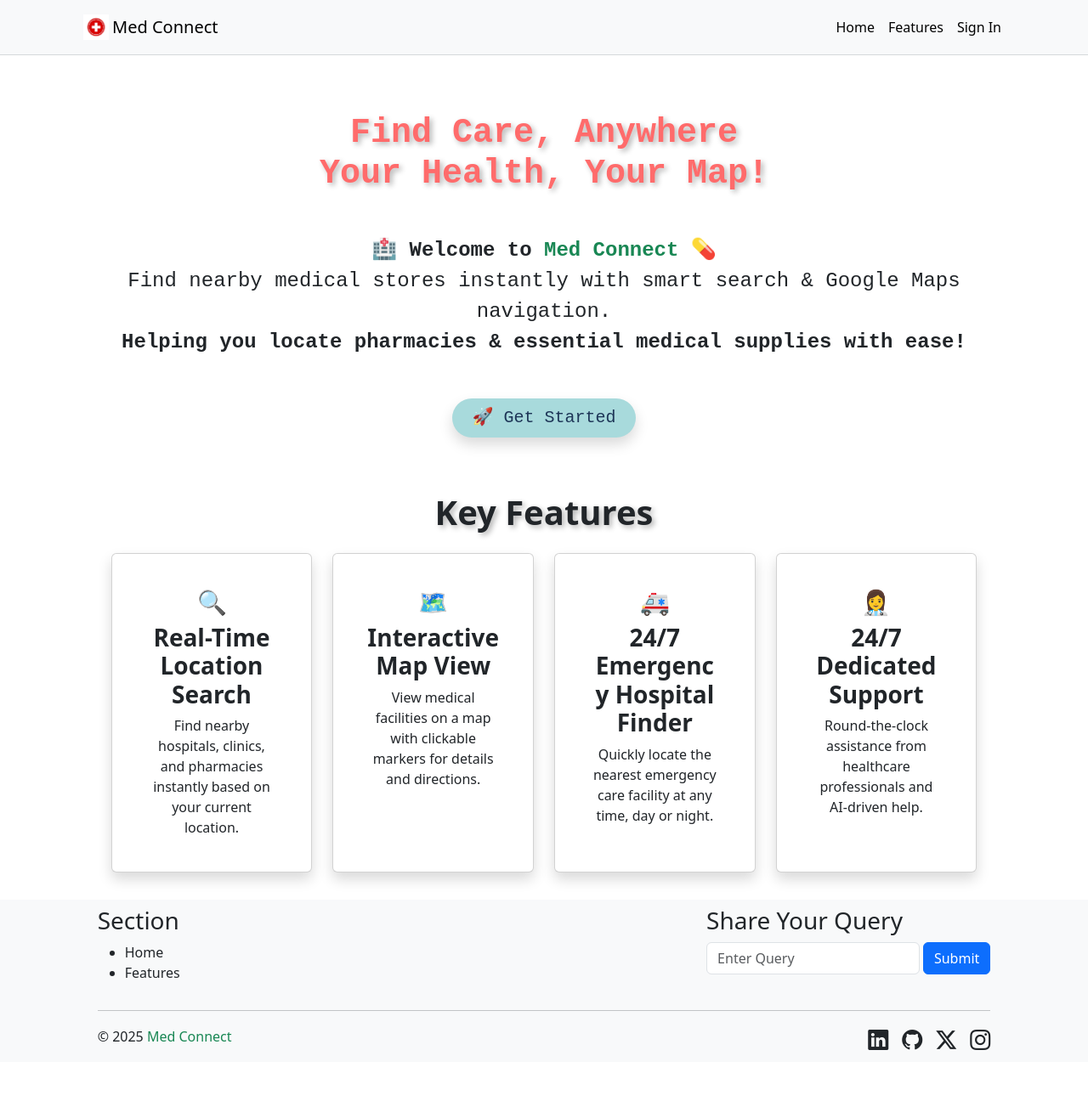
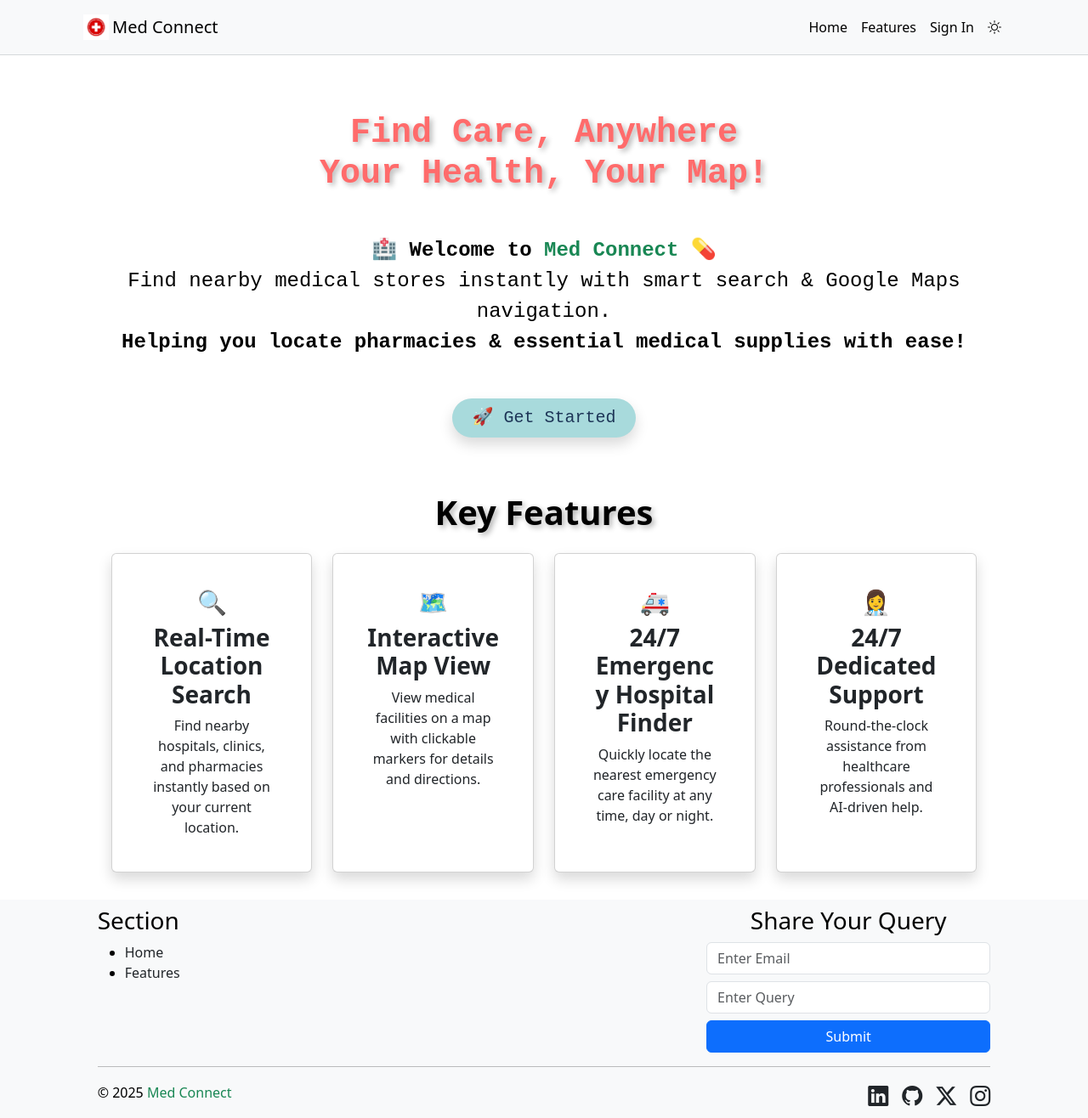
Before and after one commit to ruturajjadhav07/Med-Connect, a React (Vite) app: page / in a window 1280 px wide. Shown: the whole page at 85% size. Before the commit the page ends 1250 px from the top, so only its background shows below. Built offline with nearby package versions, Linux system fonts and the light colour scheme.

Commit message:
footer form

```diff
--- a/package.json
+++ b/package.json
@@ -11,6 +11,7 @@
   },
   "dependencies": {
     "@react-google-maps/api": "^2.20.6",
+    "@supabase/supabase-js": "^2.48.1",
     "bootstrap": "^5.3.3",
     "bootstrap-icons": "^1.11.3",
     "react": "^19.0.0",
--- a/src/Components/Features.jsx
+++ b/src/Components/Features.jsx
@@ -1,6 +1,7 @@
 import React from "react";
 import "bootstrap/dist/css/bootstrap.min.css";
 import Footer from "./Footer";
+
 const Features = () => {
   return (
     <div>
@@ -15,7 +16,7 @@ const Features = () => {
           Key Features
         </h1>
         <div className="row g-4">
-          <div className="col-sm-12  col-md-3 ">
+          <div className="col-sm-12 col-md-6 col-lg-3">
             <div className="card shadow p-4 h-100">
               <div className="card-body text-center">
                 <h3>🔍</h3>
@@ -29,7 +30,7 @@ const Features = () => {
               </div>
             </div>
           </div>
-          <div className="col-sm-12 col-md-3 ">
+          <div className="col-sm-12 col-md-6 col-lg-3">
             <div className="card shadow p-4 h-100">
               <div className="card-body text-center">
                 <h3>🗺️</h3>
@@ -41,7 +42,7 @@ const Features = () => {
               </div>
             </div>
           </div>
-          <div className="col-sm-12 col-md-3">
+          <div className="col-sm-12 col-md-6 col-lg-3">
             <div className="card shadow p-4 h-100">
               <div className="card-body text-center">
                 <h3>🚑</h3>
@@ -55,7 +56,7 @@ const Features = () => {
               </div>
             </div>
           </div>
-          <div className="col-sm-12 col-md-3">
+          <div className="col-sm-12 col-md-6 col-lg-3">
             <div className="card shadow p-4 h-100">
               <div className="card-body text-center">
                 <h3>👩‍⚕️</h3>
--- a/src/Components/Footer.jsx
+++ b/src/Components/Footer.jsx
@@ -1,9 +1,31 @@
-import React from "react";
+import React, { useState } from "react";
 import "bootstrap/dist/css/bootstrap.min.css";
 import "bootstrap-icons/font/bootstrap-icons.css";
+import supabase from "../Config/SupabaseCon";
 
 const Footer = () => {
+  const [form, setForm] = useState({ email: "", query: "" });
+
+  const submit = async () => {
+    if (!form.email || !form.query) {
+      alert("empty query cannot submitted");
+      return;
+    }
+
+    const { data, error } = await supabase
+      .from("userquery")
+      .insert([{ email: form.email, query: form.query }]);
+
+    if (error) {
+      alert("Something went wrong");
+    } else {
+
+      alert("Submitted Successfully");
+      setForm({ email: "", query: "" });
+    }
+  };
   const year = new Date().getFullYear();
+
   return (
     <div className="bg-light mt-2">
       <footer className="container col-md-10 p-2">
@@ -30,14 +52,27 @@ const Footer = () => {
             {/* <div className="col-md-6"><h3>Section</h3></div> */}
           </div>
           <div className="col-md-4">
-            <h3>Share Your Query</h3>
-            <div className="d-flex gap-1">
+            <h3 className="text-center">Share Your Query</h3>
+            <div className="">
               <input
-                className="form-control"
+                className="form-control mb-2"
+                placeholder="Enter Email"
+                type="email"
+                value={form.email}
+                onChange={(e) => setForm({ ...form, email: e.target.value })}
+                required
+              />
+              <input
+                className="form-control mb-2"
                 placeholder="Enter Query"
                 type="text"
+                value={form.query}
+                onChange={(e) => setForm({ ...form, query: e.target.value })}
+                required
               />
-              <button className="btn btn-primary">Submit</button>
+              <button className="btn btn-primary w-100" onClick={submit}>
+                Submit
+              </button>
             </div>
           </div>
         </div>
--- a/src/Components/Navbar.jsx
+++ b/src/Components/Navbar.jsx
@@ -1,17 +1,25 @@
-import React from "react";
+import React, { useState, useEffect } from "react";
 import "bootstrap/dist/css/bootstrap.min.css";
 import "bootstrap/dist/js/bootstrap.bundle.min";
 import { useNavigate } from "react-router-dom";
 
 import logo from "/src/assets/logo.jpg";
 import Main from "./Main";
+
 const Navbar = () => {
   const navigate = useNavigate();
+  const [isDarkMode, setIsDarkMode] = useState(false);
+
+  useEffect(() => {
+    document.body.style.backgroundColor = isDarkMode ? "black" : "white";
+    document.body.style.color = isDarkMode ? "white" : "black";
+  }, [isDarkMode]);
+
   return (
     <div>
       <div className="bg-light sticky-top">
-        <div className="container ">
-          <nav className="navbar navbar-expand-lg navbar-light ">
+        <div className="container">
+          <nav className="navbar navbar-expand-lg navbar-light">
             <div className="container-fluid">
               <a className="navbar-brand d-flex align-items-center" href="/">
                 <img
@@ -52,12 +60,21 @@ const Navbar = () => {
                     </a>
                   </li>
                   <li className="nav-item">
-                    <a
+                    <button
                       className="nav-link active btn"
                       onClick={() => navigate("/signin")}
                     >
                       Sign In
-                    </a>
+                    </button>
+                  </li>
+                  {/* Theme Toggle Icon */}
+                  <li className="nav-item">
+                    <button
+                      className="nav-link active btn border-0"
+                      onClick={() => setIsDarkMode(!isDarkMode)}
+                    >
+                      <i className={`bi ${isDarkMode ? "bi-moon" : "bi-brightness-high"}`}></i>
+                    </button>
                   </li>
                 </ul>
               </div>
--- /dev/null
+++ b/src/Config/SupabaseCon.js
@@ -0,0 +1,12 @@
+import { createClient } from "@supabase/supabase-js";
+
+const supabaseUrl = import.meta.env.VITE_SUPABASE_URL;
+const supabaseKey = import.meta.env.VITE_SUPABASE_KEY;
+
+if (!supabaseUrl || !supabaseKey) {
+  throw new Error("Missing Supabase URL or Key. Check your .env file.");
+}
+
+const supabase = createClient(supabaseUrl, supabaseKey);
+
+export default supabase;
```
Also changed, not shown: 2 other files (tests, documents, lock files or other folders).
